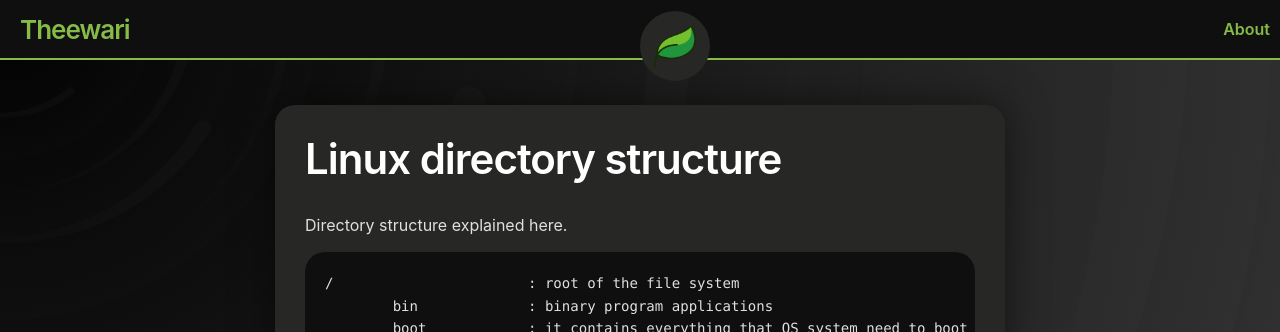
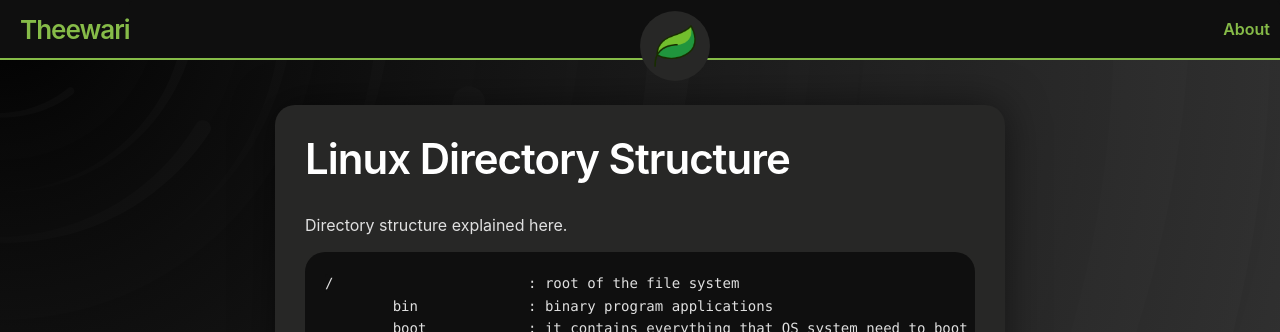
Before and after one commit to theewari/theewari.github.io, a Jekyll site: the page built from _posts/2020-06-20-Linux-directory.md, in a window 1280 px wide and 900 px high. Shown: the top 332 px of the window. Built offline with Jekyll 4.4.1, drawn with Linux system fonts in a browser that asks for light colours.

```diff
--- a/_posts/2020-06-20-Linux-directory.md
+++ b/_posts/2020-06-20-Linux-directory.md
@@ -1,6 +1,6 @@
 ---
 layout: post
-title:  "Linux directory structure"
+title:  "Linux Directory Structure"
 date:   2020-06-20 22:30:45 +0300
 categories: Linux
 ---
```
